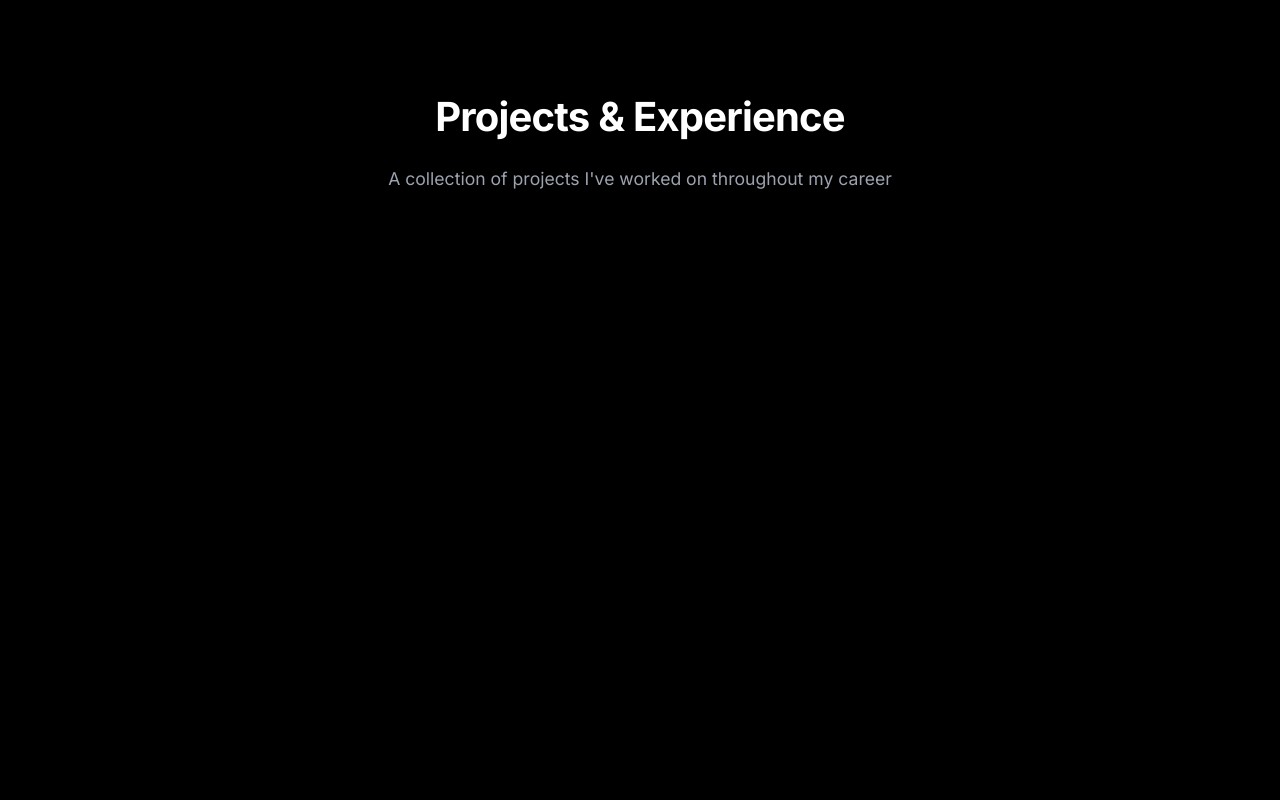
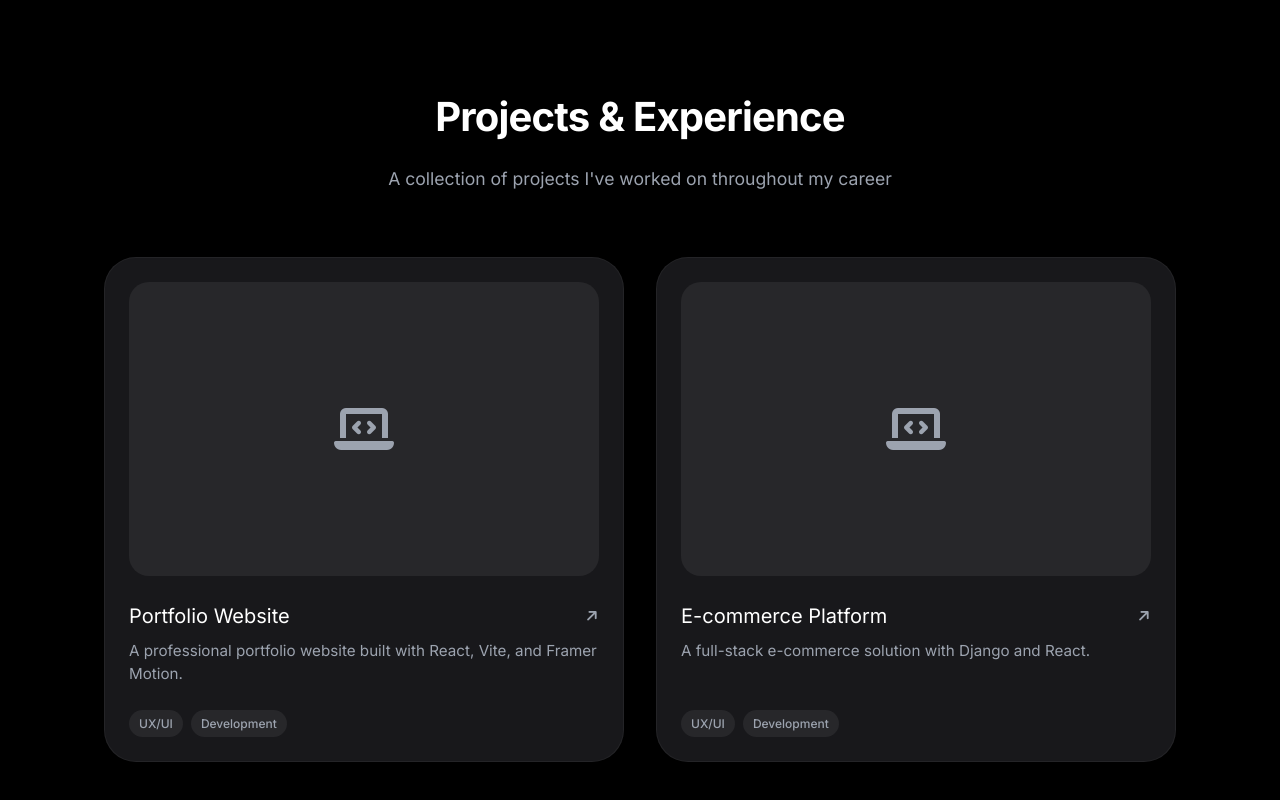
Before and after one commit to phamhoangvu2k7/Portfolio, a React (Vite) app in the folder frontend/: page / in a window 1280 px wide. Shown: the part 1816-2616 px from the top of the page. Before the commit the page ends 2233 px from the top, so only its background shows below. Built offline with nearby package versions, Linux system fonts and the light colour scheme.

Commit message:
fix backend

```diff
--- a/frontend/src/App.tsx
+++ b/frontend/src/App.tsx
@@ -254,7 +254,7 @@ function App() {
           </motion.div>
         </Section>
 
-        {/* <div className="bento-grid">
+        <div className="bento-grid">
           {projects.map((project, index) => (
             <motion.a
               key={project.id}
@@ -288,7 +288,7 @@ function App() {
               </div>
             </motion.a>
           ))}
-        </div> */}
+        </div>
       </main>
 
       <motion.a
--- a/frontend/src/data/projects.ts
+++ b/frontend/src/data/projects.ts
@@ -7,14 +7,20 @@ export interface Project {
 }
 
 const projects: Project[] = [
-  // Add your projects here, for example:
-  // {
-  //   id: 1,
-  //   title: "My Project",
-  //   description: "A brief description of the project.",
-  //   link: "https://github.com/yourname/project",
-  //   image_url: "https://example.com/image.png",
-  // },
+  {
+    id: 1,
+    title: "Portfolio Website",
+    description: "A professional portfolio website built with React, Vite, and Framer Motion.",
+    link: "https://github.com/phamhoangvu/myportfolio",
+    image_url: "",
+  },
+  {
+    id: 2,
+    title: "E-commerce Platform",
+    description: "A full-stack e-commerce solution with Django and React.",
+    link: "#",
+    image_url: "",
+  },
 ];
 
 export default projects;
```
Also changed, not shown: 1 other file (tests, documents, lock files or other folders).
